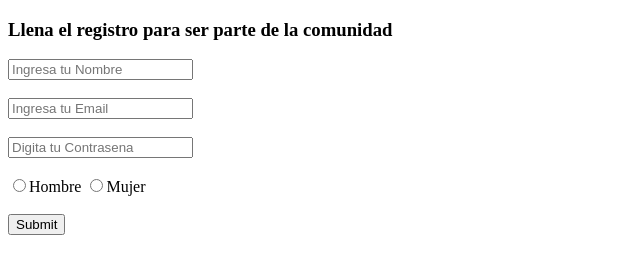
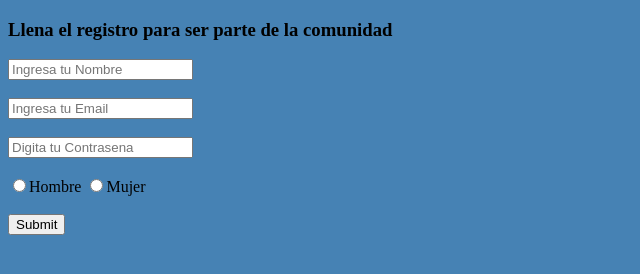
Before and after one commit to luisjuarezsanchez/Tarea_Git, a plain HTML site: page index.html in a window 1280 px wide. Shown: the whole page, without its empty margins (0-640 px from the left). Drawn offline with Linux system fonts and the light colour scheme.

Commit message:
Cambio de color de fondo

```diff
--- a/index.html
+++ b/index.html
@@ -3,6 +3,11 @@
 <head>
 	<title>Formulario web</title>
 </head>
+<style type="">
+	body{
+		background-color: steelblue;
+	}
+</style>
 <body>
 	<form>
 		<h3>Llena el registro para ser parte de la comunidad</h3>
```
